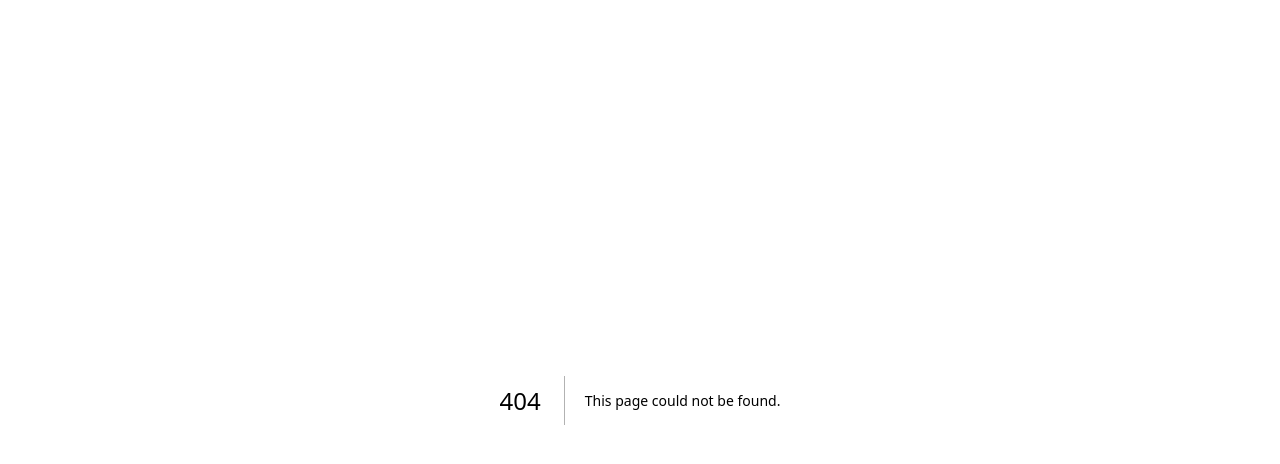
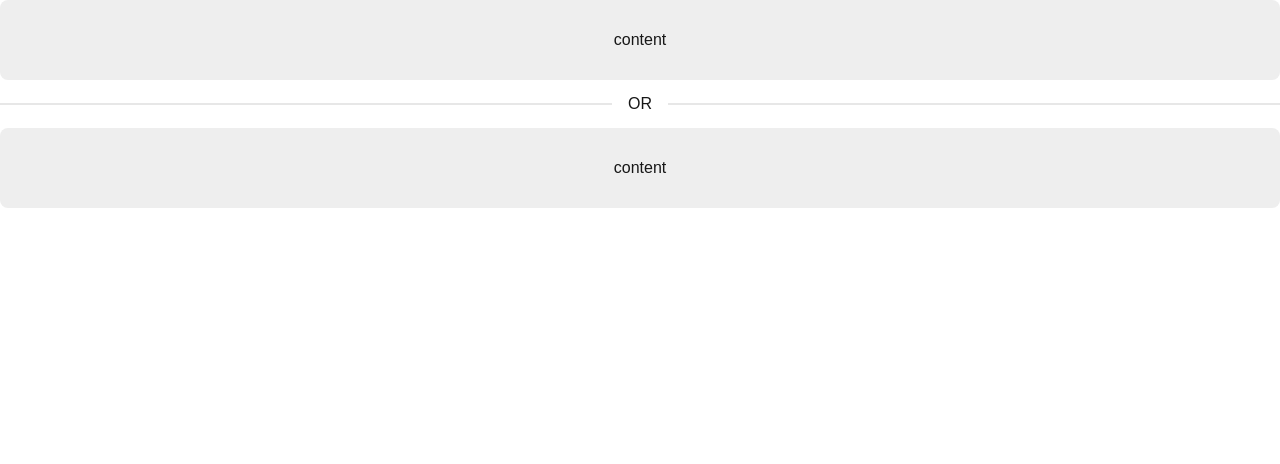
Before and after one commit to abdullah-alsaba/Practice-Next-JS, a Next.js app: page /Divider in a window 1280 px wide. Before the commit this address had no page. Shown: the top 464 px of the page. Built offline with nearby package versions, Linux system fonts and the light colour scheme.

Commit message:
Add Divider

```diff
--- /dev/null
+++ b/src/app/Divider/page.jsx
@@ -0,0 +1,19 @@
+import React from 'react';
+
+const page = () => {
+    return (
+      <div>
+        <div className="flex w-full flex-col">
+          <div className="card bg-base-300 rounded-box grid h-20 place-items-center">
+            content
+          </div>
+          <div className="divider">OR</div>
+          <div className="card bg-base-300 rounded-box grid h-20 place-items-center">
+            content
+          </div>
+        </div>
+      </div>
+    );
+};
+
+export default page;
```
